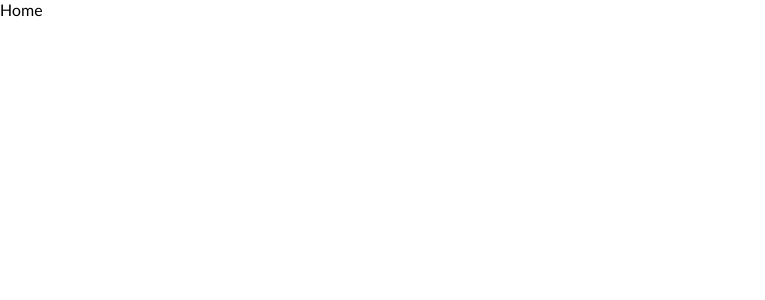
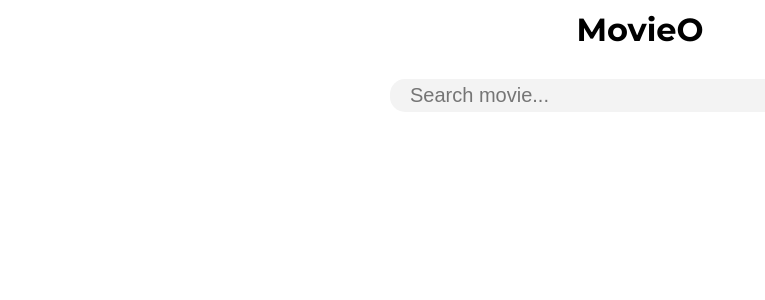
Before and after one commit to kkrol93/MovieO, a React (Create React App) app: page / in a window 1280 px wide. Shown: the top 300 px of the page, without its empty margins (0-765 px from the left). Built offline with nearby package versions, Linux system fonts and the light colour scheme.

Commit message:
prepare redux for search movie

```diff
--- a/package.json
+++ b/package.json
@@ -35,6 +35,7 @@
     ]
   },
   "devDependencies": {
+    "dotenv": "^8.2.0",
     "eslint-plugin-react": "^7.21.5",
     "husky": "^4.3.0",
     "lint-staged": "^10.5.1",
--- /dev/null
+++ b/src/data/constans/index.js
@@ -0,0 +1 @@
+export * from './movieSearch.constans';
--- /dev/null
+++ b/src/data/constans/movieSearch.constans.js
@@ -0,0 +1,3 @@
+export const GET_SEARCH_REQUEST = 'GET_SEARCH_REQUEST';
+export const GET_SEARCH_SUCCESS = 'GET_SEARCH_SUCCESS';
+export const GET_SEARCH_FAILURE = 'GET_SEARCH_FAILURE';
--- a/src/data/reducers/index.js
+++ b/src/data/reducers/index.js
@@ -1,5 +1,8 @@
 import { combineReducers } from 'redux';
+import movieSearch from './movieSearch.reducer';
 
-const rootReducer = combineReducers({});
+const rootReducer = combineReducers({
+  movieSearch,
+});
 
 export default rootReducer;
--- /dev/null
+++ b/src/data/reducers/movieSearch.reducer.js
@@ -0,0 +1,24 @@
+import { GET_SEARCH_REQUEST, GET_SEARCH_SUCCESS } from '../constans';
+
+const initialState = {
+  searchList: [],
+};
+
+function movieSearch(state = initialState, action) {
+  switch (action.type) {
+    case GET_SEARCH_REQUEST:
+      return {
+        ...state,
+      };
+    case GET_SEARCH_SUCCESS:
+      return {
+        ...state,
+        searchList: action.payload,
+      };
+
+    default:
+      return state;
+  }
+}
+
+export default movieSearch;
--- a/src/layouts/App.js
+++ b/src/layouts/App.js
@@ -4,10 +4,12 @@ import { Provider } from 'react-redux';
 import store from '../data/store';
 import history from '../helpers/history';
 import Routes from '../routes';
+import Header from './header';
 
 const App = () => (
   <Provider store={store}>
     <GlobalStyle />
+    <Header />
     <Router history={history}>
       <Routes />
     </Router>
--- /dev/null
+++ b/src/layouts/header.js
@@ -0,0 +1,16 @@
+import styled from 'styled-components';
+
+const StyledHeader = styled.header`
+  width: 100%;
+  padding: 10px;
+`;
+const HeaderTitle = styled.h1`
+  text-align: center;
+`;
+
+const Header = () => (
+  <StyledHeader>
+    <HeaderTitle>MovieO</HeaderTitle>
+  </StyledHeader>
+);
+export default Header;
--- a/src/pages/mainPage/index.js
+++ b/src/pages/mainPage/index.js
@@ -1,3 +1,9 @@
-const MainPage = () => <>Home</>;
+import MovieSearch from './movieSearch';
+
+const MainPage = () => (
+  <>
+    <MovieSearch />
+  </>
+);
 
 export default MainPage;
--- /dev/null
+++ b/src/pages/mainPage/movieSearch.js
@@ -0,0 +1,27 @@
+import styled from 'styled-components';
+
+const Main = styled.main`
+  max-width: 1300px;
+  width: 100%;
+  margin: 20px auto;
+`;
+const SearchInput = styled.input`
+  max-width: 500px;
+  width: 100%;
+  margin: 10px auto;
+  display: block;
+  background-color: #f3f3f3;
+  border: none;
+  font-size: 20px;
+  padding: 5px 20px;
+  border-radius: 15px;
+`;
+
+const MovieSearch = () => {
+  return (
+    <Main>
+      <SearchInput type="text" placeholder="Search movie..." />
+    </Main>
+  );
+};
+export default MovieSearch;
```
Also changed, not shown: src/data/actions/movieSearch.action.js (added, +28 -0 lines), 2 other files (tests, documents, lock files or other folders).
